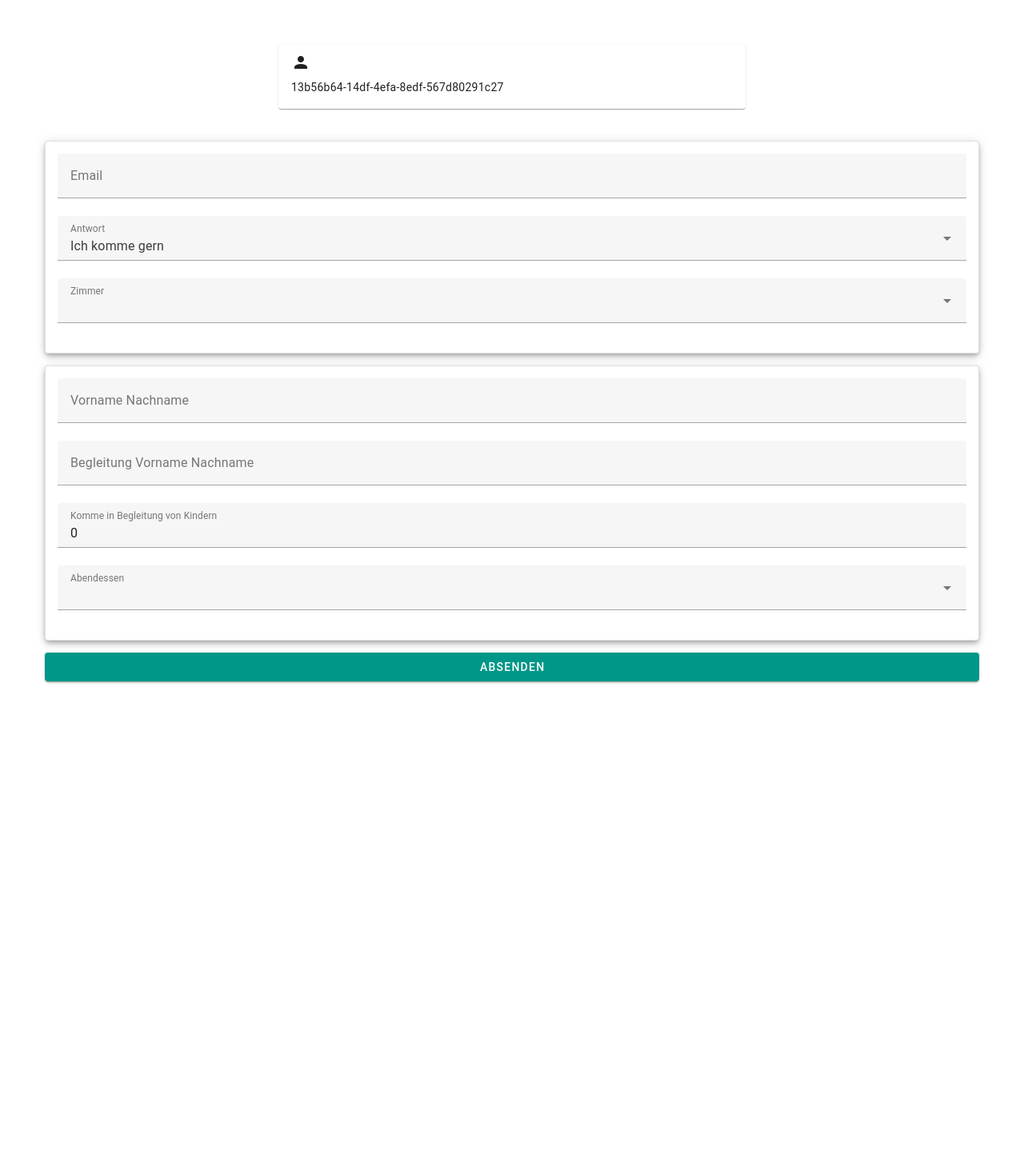
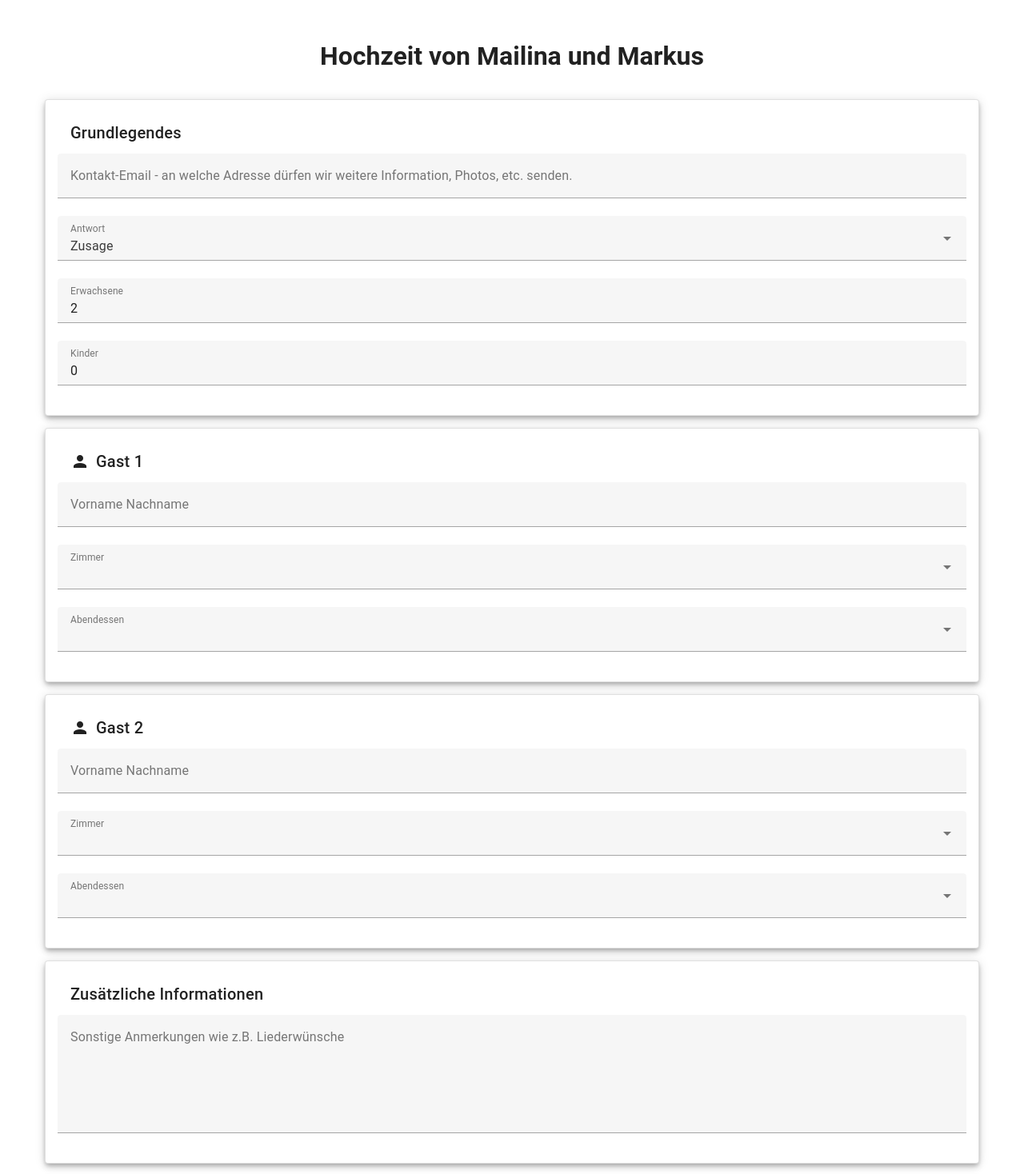
Before and after one commit to markus-barta/wedding24, a Vue app: page / in a window 1280 px wide. Shown: the top 1468 px of the page at 80% size. Before the commit the page ends 868 px from the top, so only its background shows below. Built offline with nearby package versions, Linux system fonts and the light colour scheme.

Commit message:
rework form for multiple guests. additional fields. styling.

```diff
--- a/src/components/Main.vue
+++ b/src/components/Main.vue
@@ -1,30 +1,22 @@
 <template>
   <v-container>
+    <h1 class="centerHeader">Hochzeit von Mailina und Markus</h1>
     <v-form ref="formModel" @submit.prevent="handleSubmit">
 
-      <v-card
-        class="mx-auto person-card"
-        width="50%"
-        prepend-icon="mdi-account"
-      >
-        <template v-slot:title>
-          {{ form.guestName }}
-        </template>
-
-        <v-card-text>
-          {{ form.uuid }}
-        </v-card-text>
-      </v-card>
-
       <div class="form">
-        <v-sheet class="sheet"
+        <v-card class="sheet"
           :elevation="5"
           border
           rounded
         >
-          <v-text-field
+        <!-- Basics -->
+        <template v-slot:title>
+          Grundlegendes
+        </template>
+
+        <v-text-field
             v-model="form.email"
-            label="Email"
+            label="Kontakt-Email - an welche Adresse dürfen wir weitere Information, Photos, etc. senden."
             type="email"
             :rules="[v => !!v || 'Bitte gib eine EMailadresse an!']"
           ></v-text-field>
@@ -33,58 +25,143 @@
             v-model="form.rsvp"
             label="Antwort"
             auto-select-first
-            :items="['Ich komme gern', 'Ich komme leider nicht']"
+            :items="[cReplyStringPositive, cReplyStringNegative]"
           ></v-select>
 
-          <v-select
-            v-model="form.bookRoom"
-            label="Zimmer"
-            auto-select-first
-            :items="['1x Einzelzimmer', '1x Doppelzimmer', '1x Doppelzimmer und 1x Einzelzimmer', '2x Einzelzimmer', 'Keines']"
-            v-if="form.rsvp === 'Ich komme gern'"
-          ></v-select>
-        </v-sheet>
+          <v-text-field
+            v-model="form.guestCount"
+            label="Erwachsene"
+            type="number"
+            min="1"
+            max="2"
+            v-if="form.rsvp === cReplyStringPositive"
+          ></v-text-field>
 
-        <v-sheet
+          <v-text-field
+            v-model="form.kidsCount"
+            label="Kinder"
+            type="number"
+            min="0"
+            max="9"
+            v-if="form.rsvp === cReplyStringPositive"
+          ></v-text-field>
+
+          <v-textarea
+            v-model="form.kidsSpecialInfo"
+            label="Anmerkungen, Essenswünsche oder Allergien der Kinder"
+            persistent-hint
+            auto-grow
+            v-if="form.kidsCount > 0"
+          ></v-textarea>
+
+        </v-card>
+
+        <!-- Guest 1 -->
+        <v-card
           :elevation="5"
           border
           rounded
           class="sheet"
-          v-if="form.rsvp === 'Ich komme gern'"
+          prepend-icon="mdi-account"
+          v-if="form.rsvp === cReplyStringPositive"
         >
+        <template v-slot:title>
+          Gast 1
+        </template>
 
         <v-text-field
-            v-model="form.guestName"
+            v-model="form.guestName1"
             label="Vorname Nachname"
           ></v-text-field>
 
-          <v-text-field
-            v-model="form.companionName"
-            label="Begleitung Vorname Nachname"
-          ></v-text-field>
-
-          <v-text-field
-            v-model="form.kidsNumber"
-            label="Komme in Begleitung von Kindern"
-            type="number"
-            min="0"
-          ></v-text-field>
+          <v-select
+            v-model="form.bookRoom1"
+            label="Zimmer"
+            auto-select-first
+            :items="cRoomOptions"
+            v-if="form.rsvp === cReplyStringPositive"
+          ></v-select>
 
           <v-select
-            v-model="form.foodPreference"
+            v-model="form.foodPreference1"
             label="Abendessen"
             auto-select-first
             :items="['Fleisch', 'Fisch', 'Vegetarisch', 'Vegan', 'Individuell/Allergie', 'Keines']"
           ></v-select>
 
-          <v-text-field
-            v-if="form.foodPreference === 'Individuell/Allergie'"
-            v-model="form.customFoodPreference"
+          <v-textarea
+            v-if="form.foodPreference1 === 'Individuell/Allergie'"
+            v-model="form.customFoodPreference1"
             label="Individuelle Essenswünsche und/oder Allergien"
             persistent-hint
+            auto-grow
+          ></v-textarea>
+
+        </v-card>
+
+        <!-- Guest 2 -->
+        <v-card
+          :elevation="5"
+          border
+          rounded
+          class="sheet"
+          prepend-icon="mdi-account"
+          v-if="(form.rsvp === cReplyStringPositive) && (form.guestCount > 1)"
+        >
+        <template v-slot:title>
+          Gast 2
+        </template>
+
+        <v-text-field
+            v-model="form.guestName2"
+            label="Vorname Nachname"
           ></v-text-field>
 
-        </v-sheet>
+          <v-select
+            v-model="form.bookRoom2"
+            label="Zimmer"
+            auto-select-first
+            :items="cRoomOptions"
+            v-if="form.rsvp === cReplyStringPositive"
+          ></v-select>
+
+          <v-select
+            v-model="form.foodPreference2"
+            label="Abendessen"
+            auto-select-first
+            :items="['Fleisch', 'Fisch', 'Vegetarisch', 'Vegan', 'Individuell/Allergie', 'Keines']"
+          ></v-select>
+
+          <v-textarea
+            v-if="form.foodPreference2 === 'Individuell/Allergie'"
+            v-model="form.customFoodPreference2"
+            label="Individuelle Essenswünsche und/oder Allergien"
+            persistent-hint
+            auto-grow
+          ></v-textarea>
+
+        </v-card>
+
+        <v-card class="sheet"
+          :elevation="5"
+          border
+          rounded
+          v-if="form.rsvp === cReplyStringPositive"
+        >
+          <!-- Basics -->
+          <template v-slot:title>
+            Zusätzliche Informationen
+          </template>
+
+          <v-textarea
+            v-model="form.additionalInfos"
+            label="Sonstige Anmerkungen wie z.B. Liederwünsche"
+            persistent-hint
+            auto-grow
+          ></v-textarea>
+
+        </v-card>
+
 
         <v-btn
           type="submit"
@@ -97,8 +174,18 @@
         </div>
     </v-form>
 
+    <!-- UUID -->
+    <v-card
+        class="mx-auto person-card"
+        width="50%"
+      >
+        <v-card-text class="person-card-text">
+          Antwort-ID: {{ form.uuid }}
+        </v-card-text>
+      </v-card>
+
     <v-alert v-if="showSuccessMessage" type="success" dismissible class="alert-message">
-      Danke für die Rückmeldung, {{ form.guestName }}!
+      Danke für die Rückmeldung, {{ form.guestName1 }}!
     </v-alert>
 
     <v-alert v-if="showValidationFailMessage" type="error" dismissible class="alert-message">
@@ -113,22 +200,33 @@ import { v4 as uuidv4 } from 'uuid'; // Ensure you have uuid installed or import
 
 const form = reactive({
   email: '',
-  rsvp: 'Ich komme gern',
-  bookRoom: '',
-  guestName: '',
-  companionName: '',
-  kidsNumber: 0,
-  foodPreference: '',
-  customFoodPreference: '',
+  rsvp: cReplyStringPositive,
+  kidsCount: 0,
+  kidsSpecialInfo: '',
+  guestCount: 2,
+  bookRoom1: '',
+  guestName1: '',
+  foodPreference1: '',
+  customFoodPreference1: '',
+  bookRoom2: '',
+  guestName2: '',
+  foodPreference2: '',
+  customFoodPreference2: '',
+  additionalInfos: '',
   uuid: ''
 });
 
-const deploymentId = 'AKfycbyUdkCjI2xH6JcSJs-dFRKeuAKQ0hW0snuwCvgWVPb1tVkQFsFtsQXaSORmJWuC-KvV';
+//const deploymentId = 'AKfycbyUdkCjI2xH6JcSJs-dFRKeuAKQ0hW0snuwCvgWVPb1tVkQFsFtsQXaSORmJWuC-KvV';
+const deploymentId = 'AKfycbyG4eXygYUsGKsTTIKPWZJNgXinCjbIxIqUIy14oby8478s5kl1G8KeIpCDKT7ZGCpW';
+
 const submitDisabled = ref(false);
 const showSuccessMessage = ref(false);
 const showValidationFailMessage = ref(false);
 const submitInProgress = ref(false);
 const formModel = ref(null);
+const cReplyStringPositive = "Zusage";
+const cReplyStringNegative = "Absage";
+const cRoomOptions = ['Einzelzimmer', 'Doppelzimmer', 'Keines'];
 
 const enableSubmitButton = () => {
   submitDisabled.value = false;
@@ -193,9 +291,17 @@ const handleSubmit = async () => {
     if (!response.ok) throw new Error('Network response was not ok.');
 
     showSuccessMessage.value = true;
+
+    // Scroll to the end of the page after showing the message
+    setTimeout(() => {
+      window.scrollTo({ top: document.body.scrollHeight, behavior: 'smooth' });
+    }, 500);
+
+    // Hide success message after 5 seconds
     setTimeout(() => {
       showSuccessMessage.value = false;
-    }, 5000); // Hide success message after 5 seconds
+    }, 5000);
+
   } catch (error) {
     console.error('Error:', error);
   }
@@ -207,7 +313,9 @@ watch(form, async () => {
 </script>
 
 <style>
-  .person-card {margin: 40px 0;}
+  .centerHeader {text-align: center; margin: 30px 0}
+  .person-card {margin: 40px 0}
+  .person-card-text {color: lightgray; text-align: center}
   .alert-message {margin: 40px 0;}
   .form {
     display: flex;
```
